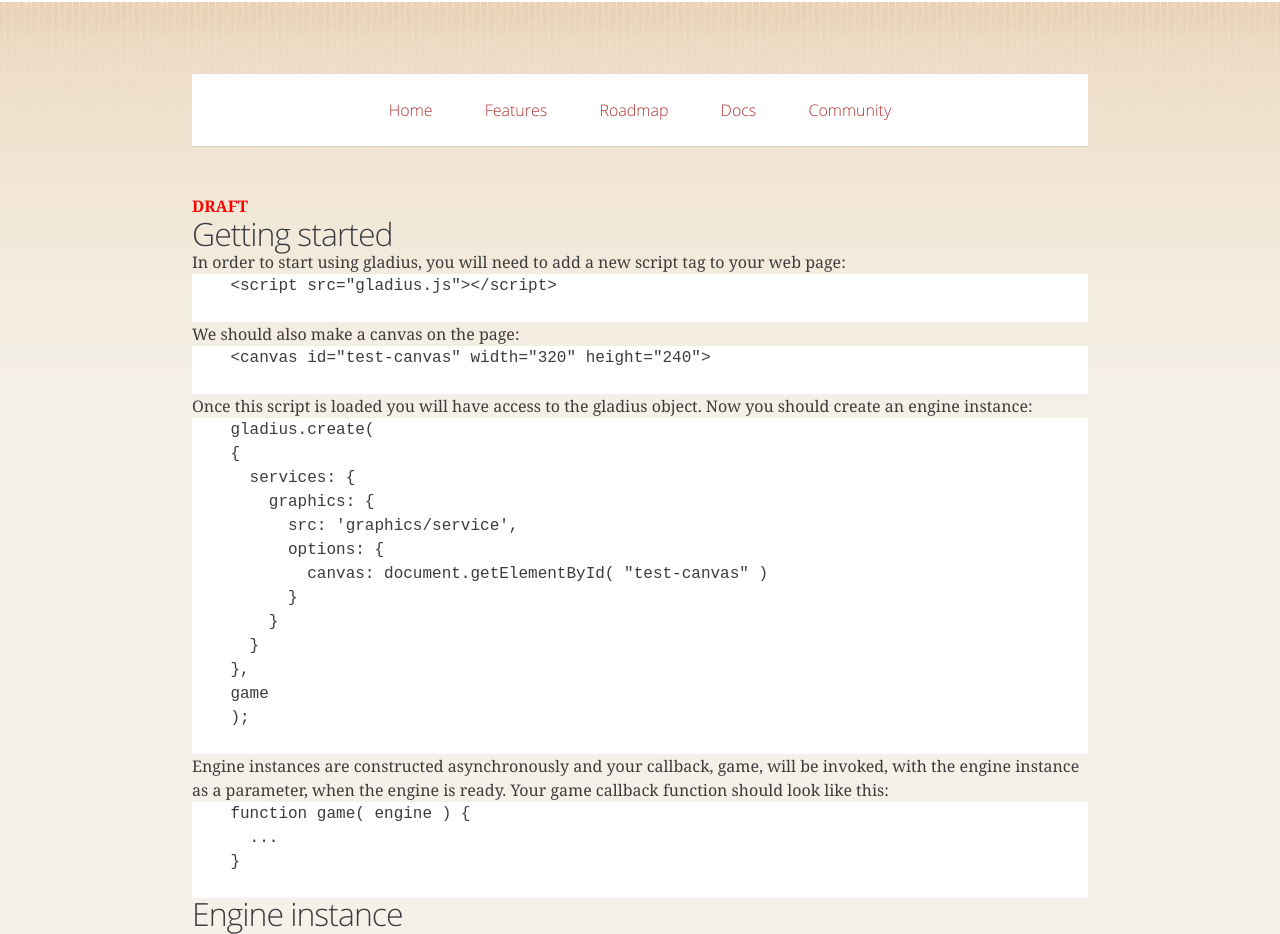
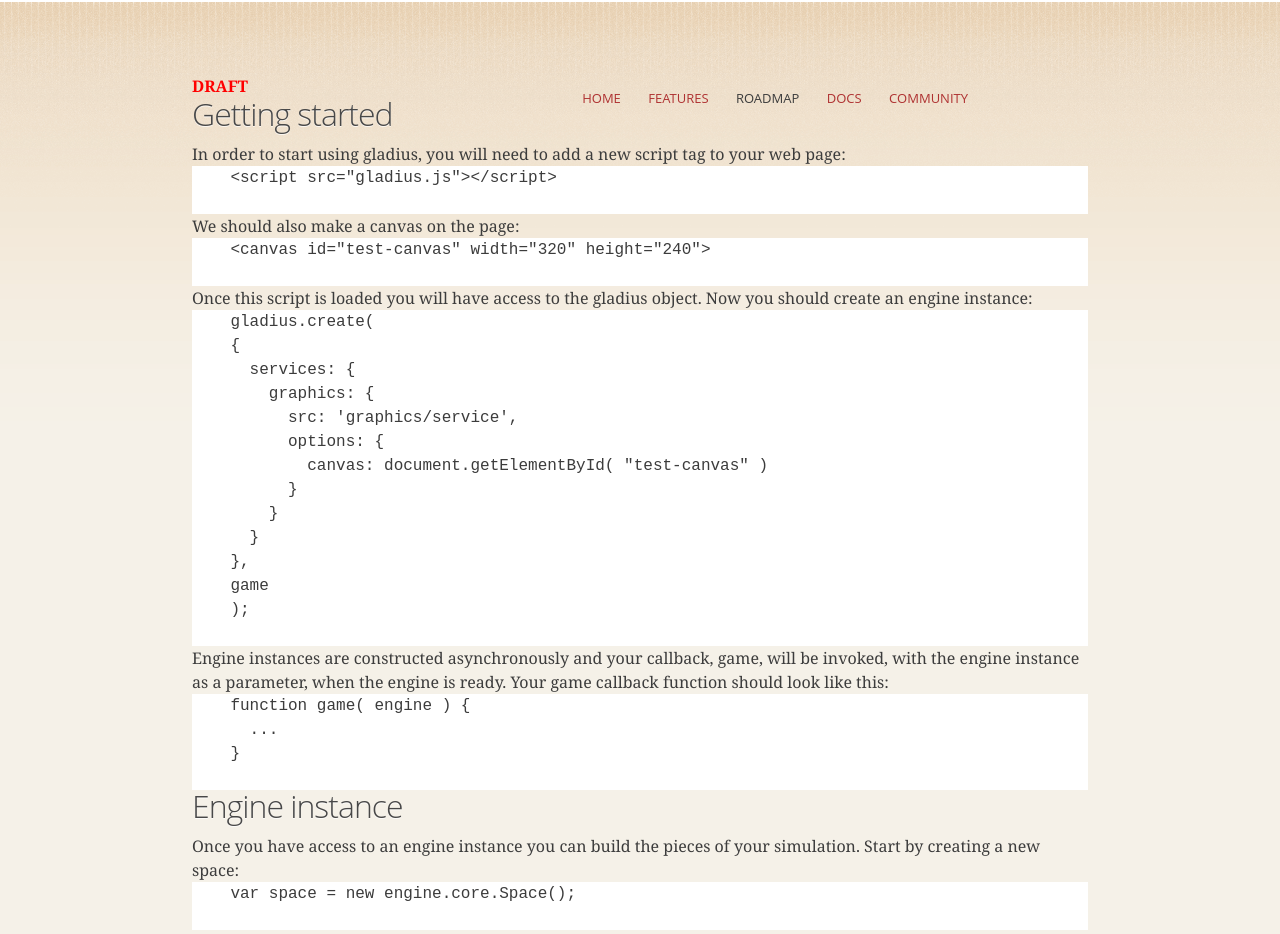
Before and after one commit to gladiusjs/gladiusjs.github.com, a plain HTML site: page docs.html in a window 1280 px wide. Shown: the top 934 px of the page. Drawn offline with Linux system fonts and the light colour scheme.

Commit message:
Fixed links bar.

```diff
--- a/docs.html
+++ b/docs.html
@@ -4,31 +4,32 @@
     <meta charset="utf-8"/>
     <title>DRAFT Gladius Status Board</title>
     <link rel="stylesheet" href="css/screen.css"/>
+    <link rel="stylesheet" href="css/gladiusjs.css"/>
     <meta name="viewport" content="width=device-width, initial-scale=1"/>
     <!-- Adding "maximum-scale=1" fixes the Mobile Safari auto-zoom bug: http://filamentgroup.com/examples/iosScaleBug/ -->
   </head>
   <body>
-    <div id="menu">
-      <div class="menuItem">
-        <a href="index.html">Home</a>
-      </div>
-
-      <div class="menuItem">
-        <a href="features.html">Features</a>
-      </div>
-
-      <div class="menuItem">
-        <a href="roadmap.html">Roadmap</a>
-      </div>
-
-      <div class="menuItem">
-        <a href="docs.html">Docs</a>
-      </div>
-
-      <div class="menuItem">
-        <a href="community.html">Community</a>
-      </div>
-    </div>
+    <header id="masthead">
+      <nav id="nav-main" role="navigation">
+        <ul>
+          <li>
+            <a href=".">Home</a>
+          </li>
+          <li>
+            <a href="features.html">Features</a>
+          </li>
+          <li>
+            <b>Roadmap</b>
+          </li>
+          <li>
+            <a href="docs.html">Docs</a>
+          </li>
+          <li>
+            <a href="community.html">Community</a>
+          </li>
+        </ul>
+      </nav>
+    </header>
 
     <!-- XXX link people to Mozillians -->
     <font color="red"><b>DRAFT</b></font>
```
